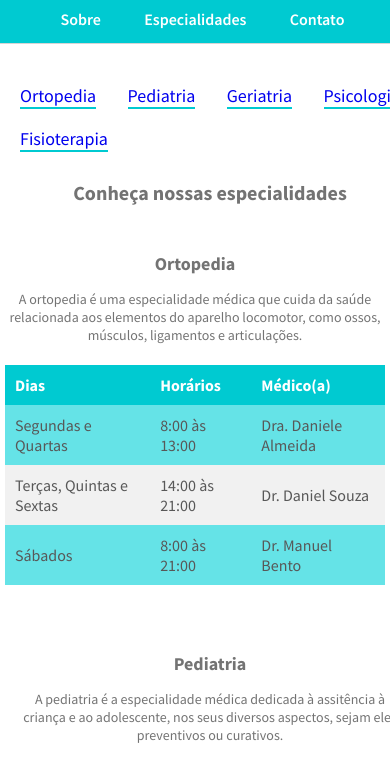
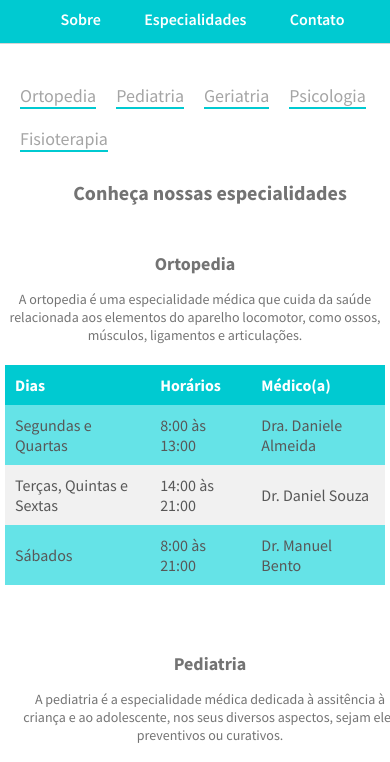
Before and after one commit to andrelimadev/1-portfolio-clinica-medica, a plain HTML site: page especialidades.html in a window 390 px wide. Shown: the part 77-839 px from the top of the page. Drawn offline with Linux system fonts and the light colour scheme.

Commit message:
portfolio clinica medica atualiza 1

```diff
--- a/css/estilo-especialidades.css
+++ b/css/estilo-especialidades.css
@@ -1,5 +1,6 @@
 .divisao-menu-lista {
-    width: 500px;
+    width: 100%;
+    max-width: 500px;
     margin-top: 40px;
 }
 
@@ -19,12 +20,12 @@
 
 .menu-lista a {
     text-decoration: none;
+    color: #a5a5a5;
     border-bottom: 2px solid #00CAD1;
 }
 
 .menu-lista a:hover {
-    color: #a5a5a5;
-    border-bottom: 2px solid #585858;
+    color: #585858;
 }
 
 .divisao-menu-titulo {
@@ -85,7 +86,8 @@
     }
 
     .titulo p {
-        width: 600px;
+        width: 100%;
+        max-width: 600px;
     }
 }
 
@@ -101,6 +103,17 @@
 
     .limita {
         width: 420px
+    }
+
+    .divisao-menu-lista {
+        width: 100%;
+        max-width: 400px;
+        margin-top: 40px;
+    }
+
+    .menu-lista {
+        display: flex;
+        justify-content: left;
     }
 
     .divisao-menu-titulo h1 {
```
